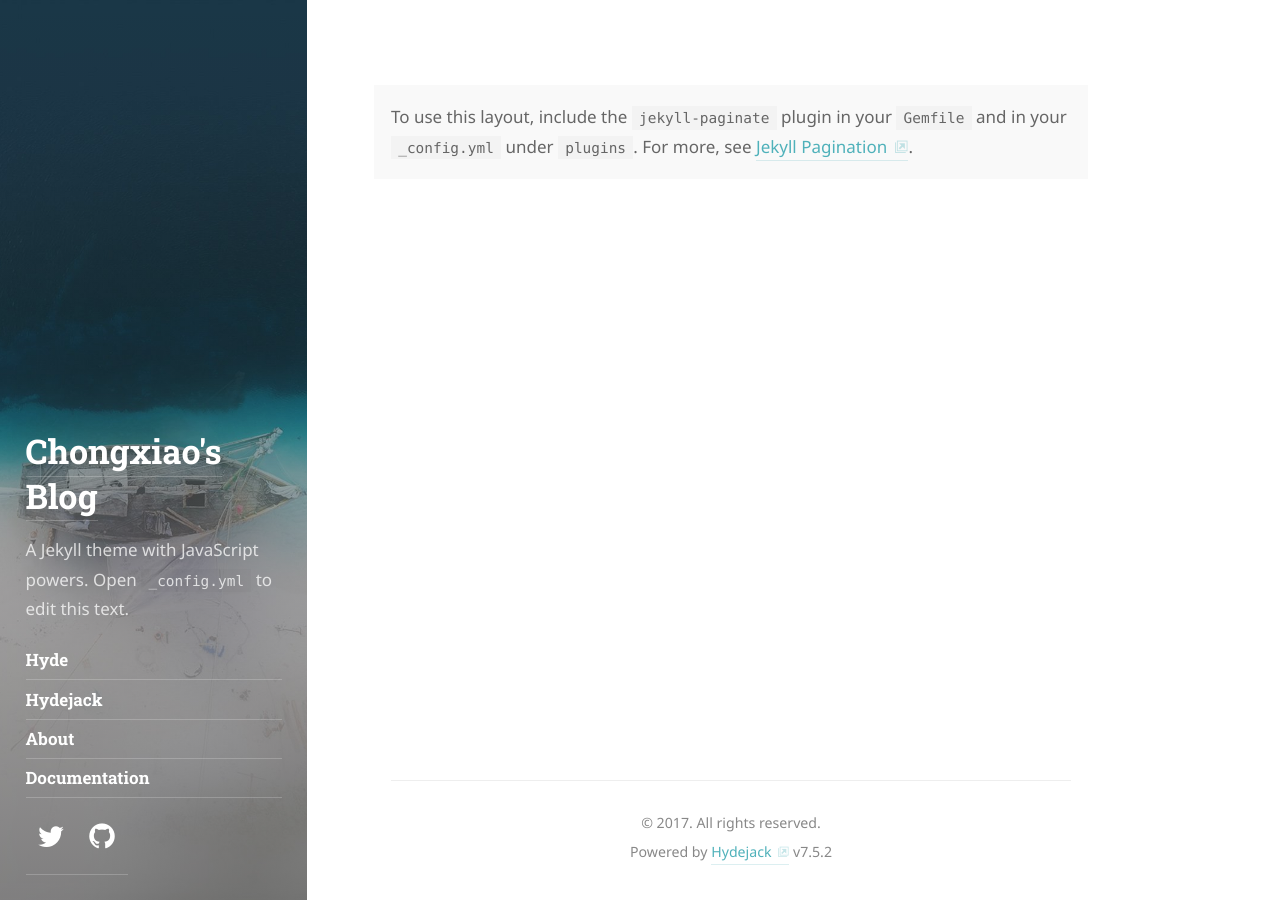
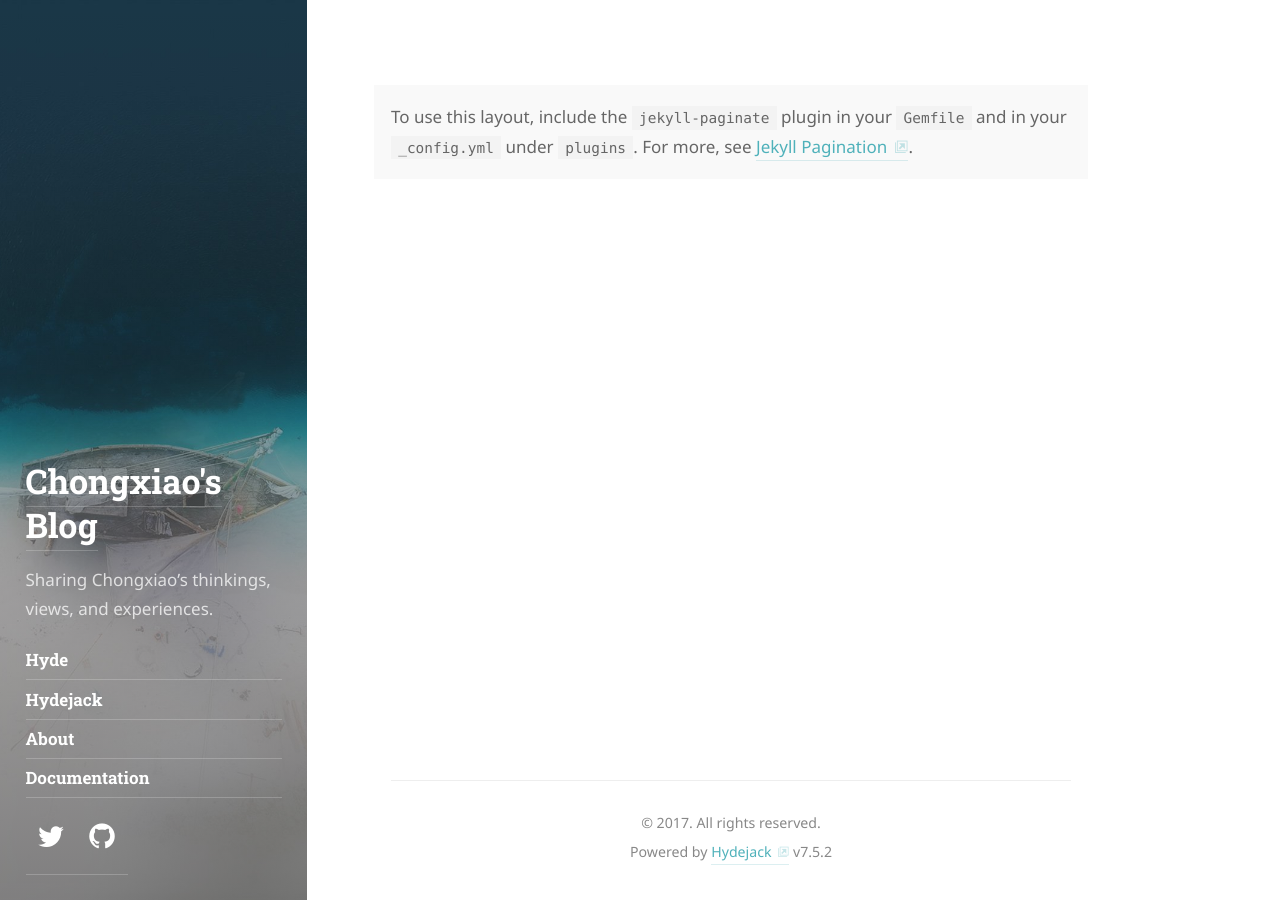
Before and after one commit to Chongxiao-Li/Chongxiao-Li.github.io, a Jekyll site: the page built from index.html, in a window 1280 px wide. Built offline with Jekyll 4.4.1, drawn with Linux system fonts in a browser that asks for light colours; some web fonts are replaced; the list of posts is cut into pages by our own code.

Commit message:
Update _config.yml

```diff
--- a/_config.yml
+++ b/_config.yml
@@ -31,8 +31,7 @@ description:           >
 
 # A shorter description for the sidebar.
 tagline:               >
-  A Jekyll theme with JavaScript powers.
-  Open `_config.yml` to edit this text.
+  Sharing Chongxiao's thinkings, views, and experiences.
 
 # A list of keywords for your blog
 keywords:              []
@@ -227,7 +226,7 @@ plugins:
 #   name:                <firstname> <lastname>
 #   links:
 #     - https://twitter.com/<username>
-#     - https://github.com/<username>
+#     - https://github.com/chongxiao-li
 
 
 # Other Plugins
```
